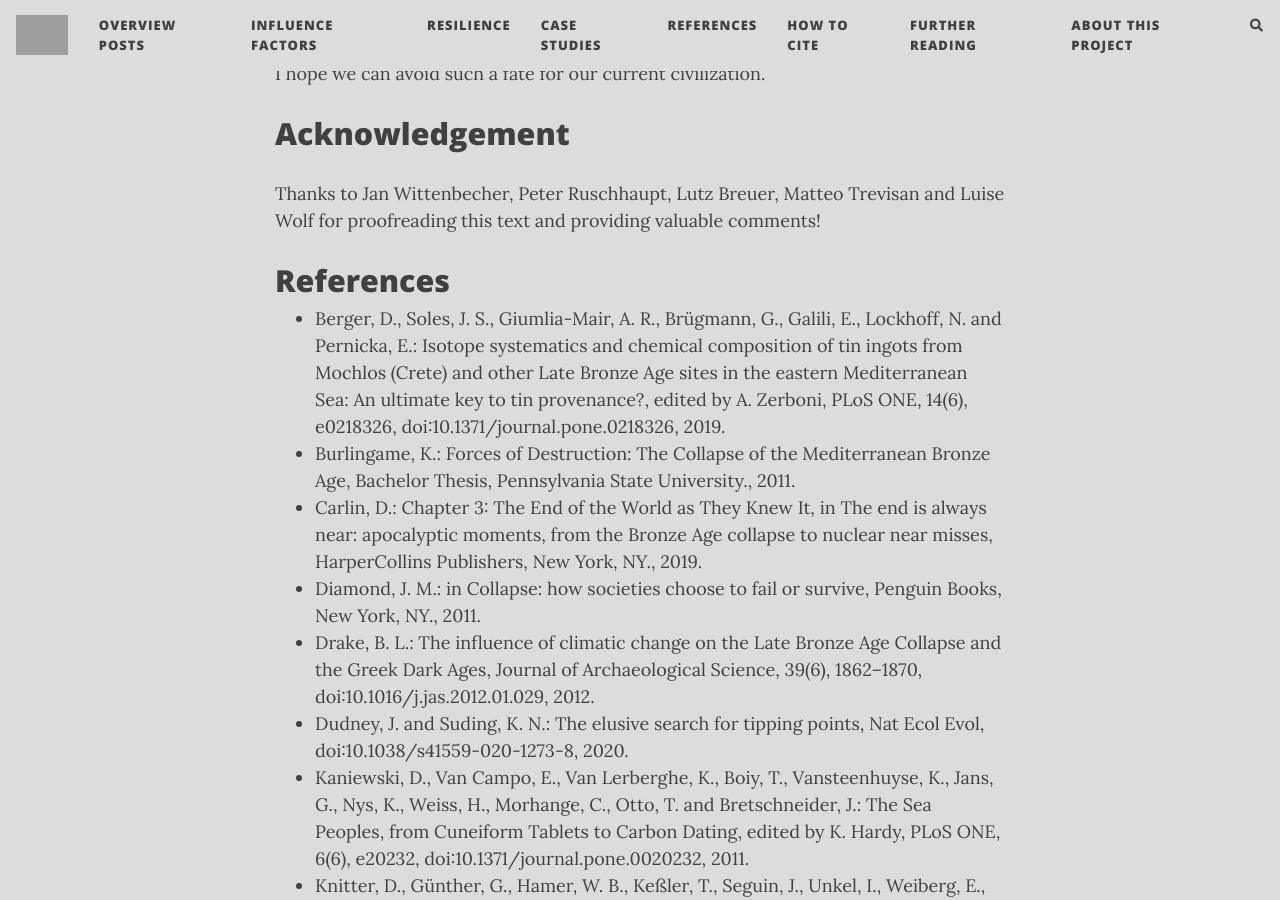
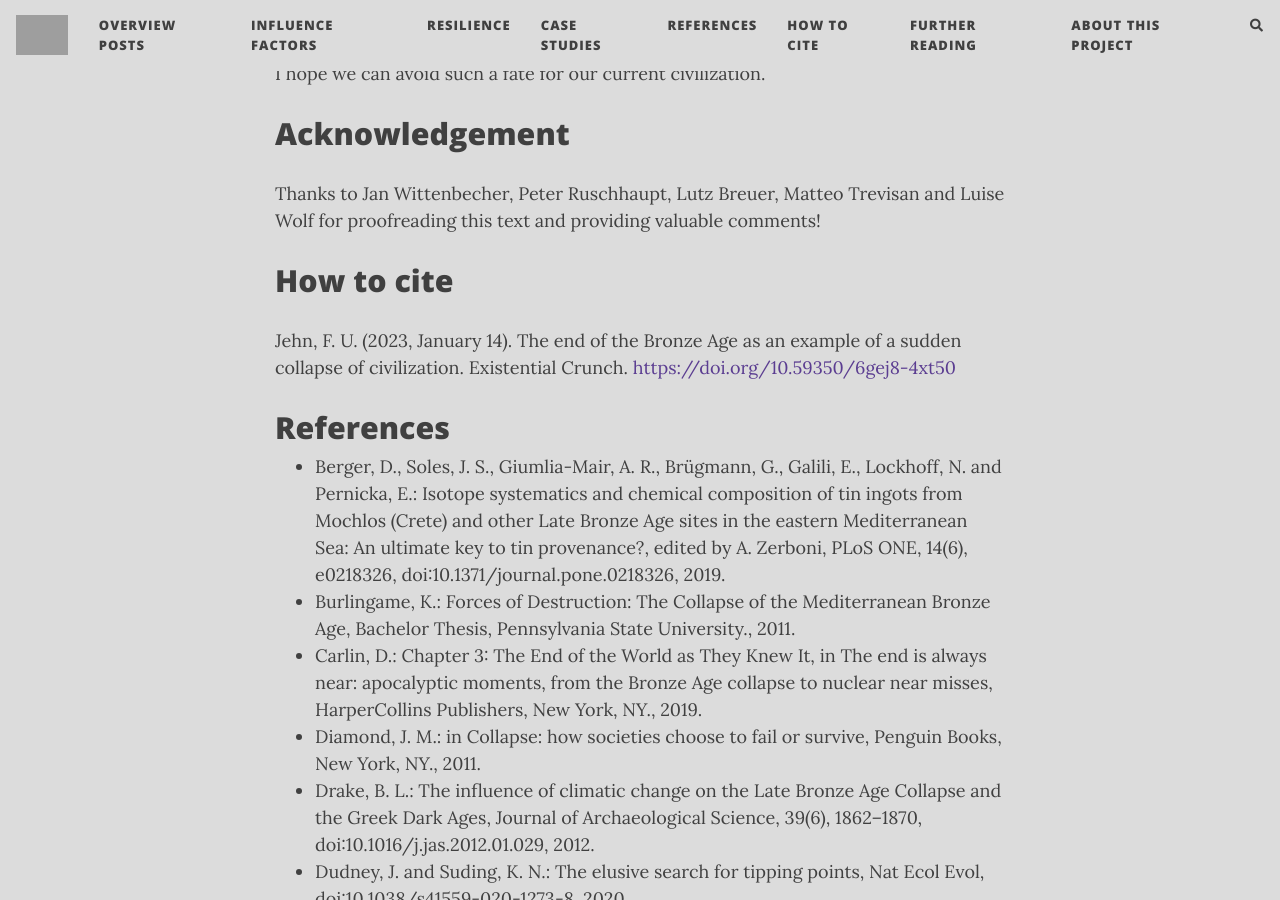
Before and after one commit to florianjehn/Societal_Collapse, a Jekyll site: the page built from _posts/2020-10-28-bronze_age.md, in a window 1280 px wide and 900 px high, scrolled down 5792 px. Built offline with Jekyll 4.4.1, drawn with Linux system fonts in a browser that asks for light colours; nearby versions of some CDN libraries; comment, search, counter and statistics services are not loaded; grey boxes are pictures that could not be loaded.

Commit message:
Update 2020-10-28-bronze_age.md

```diff
--- a/_posts/2020-10-28-bronze_age.md
+++ b/_posts/2020-10-28-bronze_age.md
@@ -45,6 +45,10 @@ I hope we can avoid such a fate for our current civilization.
 
 Thanks to Jan Wittenbecher, Peter Ruschhaupt, Lutz Breuer, Matteo Trevisan and Luise Wolf for proofreading this text and providing valuable comments!
 
+# How to cite
+
+Jehn, F. U. (2023, January 14). The end of the Bronze Age as an example of a sudden collapse of civilization. Existential Crunch. [https://doi.org/10.59350/6gej8-4xt50](https://doi.org/10.59350/6gej8-4xt50)
+
 # References
 
 * Berger, D., Soles, J. S., Giumlia-Mair, A. R., Brügmann, G., Galili, E., Lockhoff, N. and Pernicka, E.: Isotope systematics and chemical composition of tin ingots from Mochlos (Crete) and other Late Bronze Age sites in the eastern Mediterranean Sea: An ultimate key to tin provenance?, edited by A. Zerboni, PLoS ONE, 14(6), e0218326, doi:10.1371/journal.pone.0218326, 2019.
```
